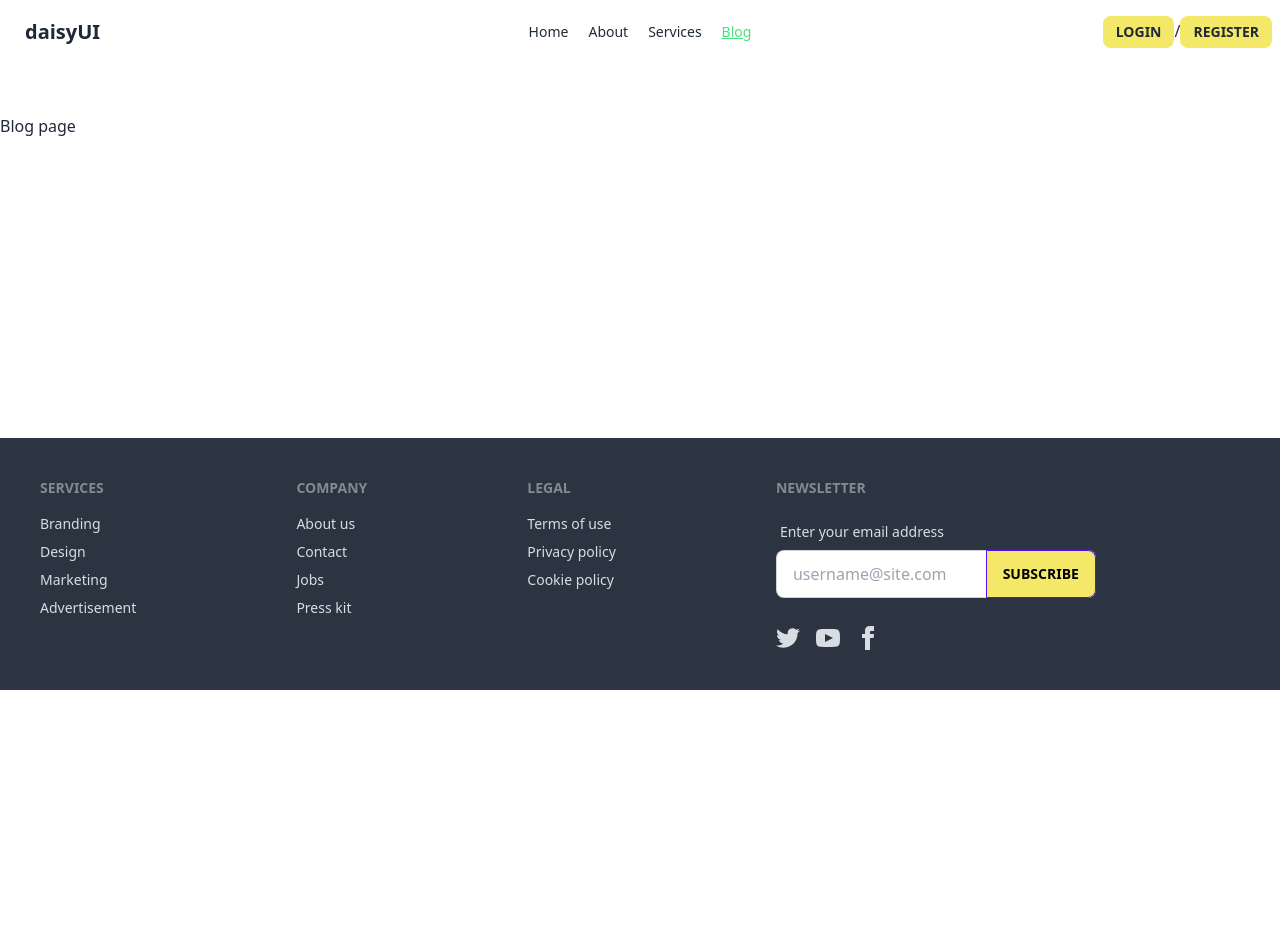
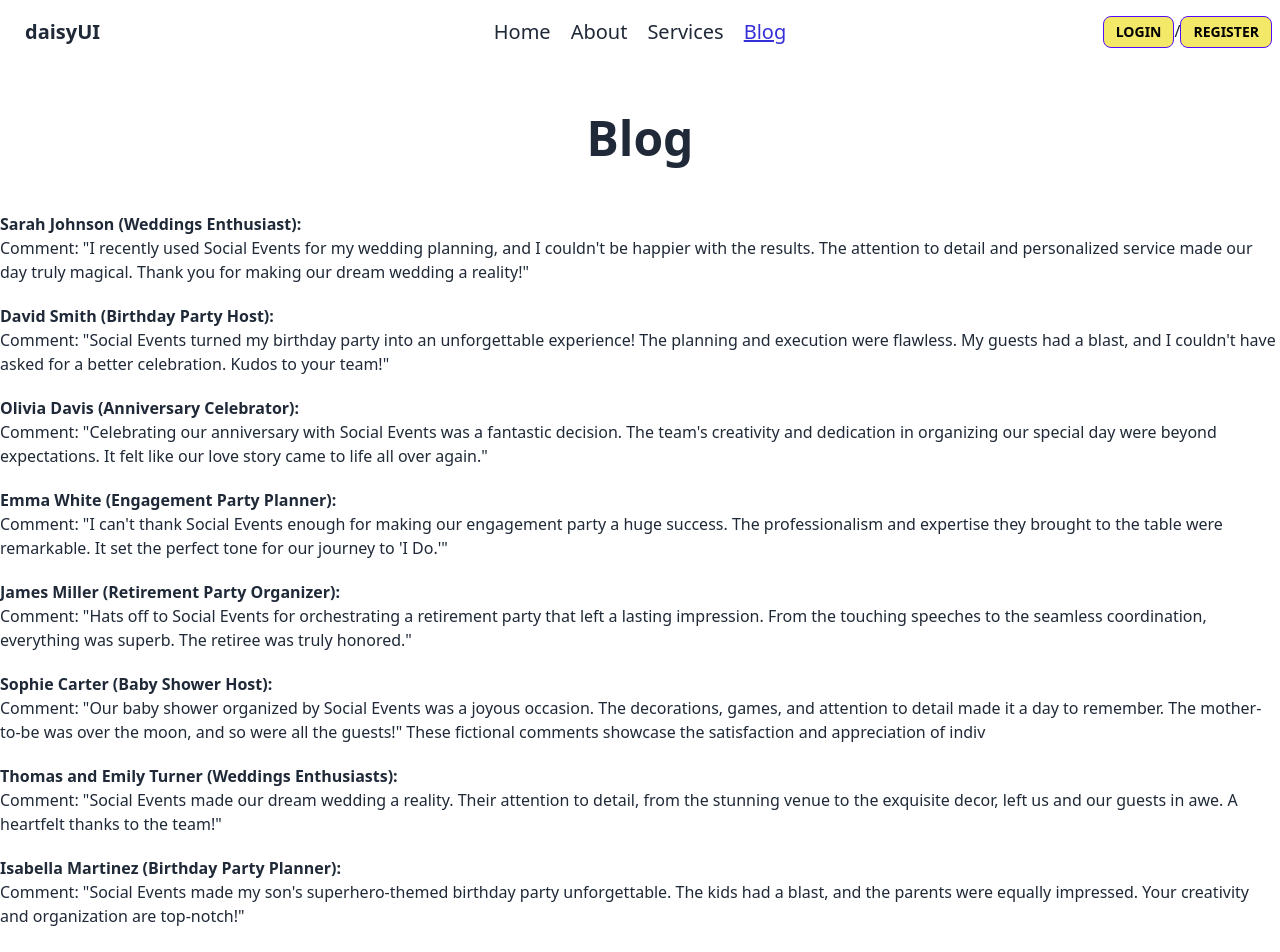
Before and after one commit to 2eg4rizve/Event-Management, a React (Vite) app: page /blog in a window 1280 px wide. Shown: the top 952 px of the page. Before the commit the page ends 800 px from the top, so only its background shows below. Built offline with nearby package versions, Linux system fonts and the light colour scheme; no server answers.

Commit message:
Blog section

```diff
--- a/src/components/Navbar/Navbar.jsx
+++ b/src/components/Navbar/Navbar.jsx
@@ -12,7 +12,7 @@ const Navbar = () => {
         <NavLink
             to="/"
             className={({ isActive, isPending }) =>
-                isPending ? "pending" : isActive ? "text-green-400 underline" : ""
+                isPending ? "pending" : isActive ? "text-[#362FD9] underline" : ""
             }
         >
             Home
@@ -23,7 +23,7 @@ const Navbar = () => {
         <NavLink
             to="/about"
             className={({ isActive, isPending }) =>
-                isPending ? "pending" : isActive ? "text-green-400 underline " : ""
+                isPending ? "pending" : isActive ? "text-[#362FD9] underline " : ""
             }
         >
             About
@@ -34,7 +34,7 @@ const Navbar = () => {
         <NavLink
             to="/services"
             className={({ isActive, isPending }) =>
-                isPending ? "pending" : isActive ? "text-green-400 underline" : ""
+                isPending ? "pending" : isActive ? "text-[#362FD9] underline" : ""
             }
         >
             Services
@@ -46,7 +46,7 @@ const Navbar = () => {
         <NavLink
             to="/blog"
             className={({ isActive, isPending }) =>
-                isPending ? "pending" : isActive ? "text-green-400 underline" : ""
+                isPending ? "pending" : isActive ? "text-[#362FD9] underline" : ""
             }
         >
             Blog
@@ -60,9 +60,9 @@ const Navbar = () => {
 
 
     return (
-        <div className="mb-[50px] sticky z-10">
+        <div className="mb-[50px] sticky z-50 ">
 
-            <div className="navbar bg-base-100">
+            <div className="navbar bg-base-100 ">
                 <div className="navbar-start">
                     <div className="dropdown">
                         <label tabIndex={0} className="btn btn-ghost lg:hidden">
@@ -75,7 +75,7 @@ const Navbar = () => {
                     <a className="btn btn-ghost normal-case text-xl">daisyUI</a>
                 </div>
                 <div className="navbar-center hidden lg:flex">
-                    <ul className="menu menu-horizontal px-1">
+                    <ul className="menu menu-horizontal px-1 text-[20px]">
                         {navLink}
                     </ul>
                 </div>
@@ -95,11 +95,11 @@ const Navbar = () => {
                                 <div>
                                     <button
                                         onClick={logOut}
-                                        className="btn btn-sm  btn-ghost">Logout</button>
+                                        className="btn btn-sm  btn-primary bg-[#F4E869] text-black">Logout</button>
 
                                 </div>
                             </div>
-                            <ul tabIndex={0} className="menu menu-sm dropdown-content mt-3 z-[1] p-2 shadow bg-base-100 rounded-box w-52  bg-[#ACBCFF] pb-[100px] z-20">
+                            <ul tabIndex={0} className="menu menu-sm dropdown-content mt-3 z-[1] p-2 shadow bg-base-100 rounded-box w-52  bg-[#F4E869] pb-[100px] z-20">
                                 <li>
                                     <button className="btn btn-sm  btn-ghost">{user.displayName}</button>
                                     <button className="btn btn-sm  btn-ghost">{user.email}</button>
@@ -108,7 +108,7 @@ const Navbar = () => {
                                 <li>
                                     <button
                                         onClick={logOut}
-                                        className="btn btn-sm  btn-ghost">Logout</button>
+                                        className="btn btn-sm btn-primary bg-[#F4E869] text-black">Logout</button>
 
                                 </li>
                             </ul>
@@ -116,11 +116,11 @@ const Navbar = () => {
                             :
                             <div>
                                 <Link to='/login'>
-                                    <button className="btn btn-sm  btn-ghost bg-[#F4E869]">Login</button>
+                                    <button className="btn btn-sm  btn-primary bg-[#F4E869] text-black">Login</button>
                                 </Link>
                                 /
                                 <Link to='/register'>
-                                    <button className="btn btn-sm  btn-ghost bg-[#F4E869]">Register</button>
+                                    <button className="btn btn-sm text-black btn-primary bg-[#F4E869]">Register</button>
                                 </Link>
 
                             </div>
--- a/src/pages/Blog/Blog.jsx
+++ b/src/pages/Blog/Blog.jsx
@@ -1,10 +1,69 @@
+/* eslint-disable react/no-unescaped-entities */
 
 
 const Blog = () => {
     return (
         <div>
-            Blog page
+              <h1 className="text-center text-5xl font-bold my-[50px]">  Blog </h1>
 
+            <div>
+
+
+                <div className="mb-[20px]">
+                    <p className="font-bold">Sarah Johnson (Weddings Enthusiast):</p>
+                    <p>Comment: "I recently used Social Events for my wedding planning, and I couldn't be happier with the results. The attention to detail and personalized service made our day truly magical. Thank you for making our dream wedding a reality!"</p>
+                </div>
+
+                <div className="mb-[20px]">
+                    <p className="font-bold">David Smith (Birthday Party Host):</p>
+                    <p>Comment: "Social Events turned my birthday party into an unforgettable experience! The planning and execution were flawless. My guests had a blast, and I couldn't have asked for a better celebration. Kudos to your team!"</p>
+                </div>
+
+                <div className="mb-[20px]">
+                    <p className="font-bold">Olivia Davis (Anniversary Celebrator):</p>
+                    <p>Comment: "Celebrating our anniversary with Social Events was a fantastic decision. The team's creativity and dedication in organizing our special day were beyond expectations. It felt like our love story came to life all over again."</p>
+                </div>
+
+                <div className="mb-[20px]">
+                    <p className="font-bold">Emma White (Engagement Party Planner):</p>
+                    <p>Comment: "I can't thank Social Events enough for making our engagement party a huge success. The professionalism and expertise they brought to the table were remarkable. It set the perfect tone for our journey to 'I Do.'"</p>
+                </div>
+
+
+                <div className="mb-[20px]">
+                    <p className="font-bold">James Miller (Retirement Party Organizer):</p>
+                    <p>Comment: "Hats off to Social Events for orchestrating a retirement party that left a lasting impression. From the touching speeches to the seamless coordination, everything was superb. The retiree was truly honored."</p>
+                </div>
+
+
+                <div className="mb-[20px]">
+                    <p className="font-bold">Sophie Carter (Baby Shower Host):</p>
+                    <p>Comment: "Our baby shower organized by Social Events was a joyous occasion. The decorations, games, and attention to detail made it a day to remember. The mother-to-be was over the moon, and so were all the guests!"
+                        These fictional comments showcase the satisfaction and appreciation of indiv</p>
+                </div>
+
+                <div className="mb-[20px]">
+                    <p className="font-bold">Thomas and Emily Turner (Weddings Enthusiasts):</p>
+                    <p>Comment: "Social Events made our dream wedding a reality. Their attention to detail, from the stunning venue to the exquisite decor, left us and our guests in awe. A heartfelt thanks to the team!"</p>
+                </div>
+
+                <div className="mb-[20px]">
+                    <p className="font-bold">Isabella Martinez (Birthday Party Planner):</p>
+                    <p>Comment: "Social Events made my son's superhero-themed birthday party unforgettable. The kids had a blast, and the parents were equally impressed. Your creativity and organization are top-notch!"</p>
+                </div>
+
+
+                <div className="mb-[20px]">
+                    <p className="font-bold">John and Mary Williams (Anniversary Celebrators):</p>
+                    <p>Comment: "Social Events helped us celebrate 50 wonderful years of marriage in style. The surprise party was a hit with our friends and family. It was an emotional and joyous affair. Thank you for the memories!"</p>
+                </div>
+
+
+
+
+
+
+            </div>
         </div>
     );
 };
--- a/src/pages/Login/Login.jsx
+++ b/src/pages/Login/Login.jsx
@@ -73,7 +73,7 @@ const Login = () => {
                             </div>
 
                             <div className="form-control mt-6 p-0">
-                                <button type='submit' className="btn btn-neutral">Login</button>
+                                <button type='submit' className="btn btn-neutral text-black bg-[#F4E869]">Login</button>
                             </div>
 
                             <label className="label">
--- a/src/pages/Register/Register.jsx
+++ b/src/pages/Register/Register.jsx
@@ -88,7 +88,7 @@ const Register = () => {
                             </div>
 
                             <div className="form-control mt-6 p-0">
-                                <button className="btn btn-neutral" type='submit'>Register</button>
+                                <button className="btn btn-primary  text-black bg-[#F4E869]" type='submit'>Register</button>
                             </div>
 
                             <label className="label">
--- a/src/pages/Services/Sdetails.jsx
+++ b/src/pages/Services/Sdetails.jsx
@@ -55,7 +55,7 @@ const Sdetails = () => {
             </div>
 
             <div className='flex mb-[30px]  mt-[30px]'>
-                <button className='btn btn-primary'>Contact Us</button>
+                <button className='btn btn-primary bg-[#F4E869] text-black'>Contact Us</button>
                 <Marquee pauseOnHover={true} speed={150}>
                     <p className='text-green-500 mr-[50px]'>Mobile : 01877777777</p>
                     <p className='text-green-500 mr-[50px]'>Mobile : 01988888888</p>
--- a/src/pages/SocialLogin/SocialLogin.jsx
+++ b/src/pages/SocialLogin/SocialLogin.jsx
@@ -33,13 +33,13 @@ const SocialLogin = () => {
 
                 <button
                     onClick={() => handleSocialLogin(googleLogin)}
-                    className="btn btn-neutral ctn-sm ">Google
+                    className="btn btn-primary   text-black bg-[#F4E869]">Google
                 </button>
 
 
                 <button
                     onClick={() => handleSocialLogin(githubLogin)}
-                    className="btn btn-neutral ctn-sm ">Github
+                    className="btn btn-primary   text-black bg-[#F4E869]">Github
                 </button>
 
 
```
